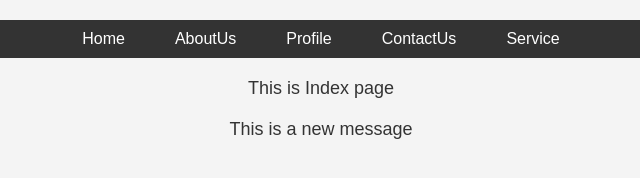
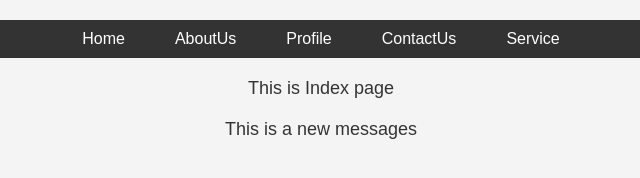
Before and after one commit to VUjwala245/gitdemo, a plain HTML site: page index.html in a window 1280 px wide. Shown: the full height of the page, 319-959 px from the left. Drawn offline with Linux system fonts and the light colour scheme; files that its build step writes are made by us from their sources.

Commit message:
Update index.html

```diff
--- a/index.html
+++ b/index.html
@@ -17,6 +17,6 @@
         </ul>
     </nav>
     <p>This is Index page</p>
-    <p>This is a new message</p>
+    <p>This is a new messages</p>
 </body>
 </html>
```
